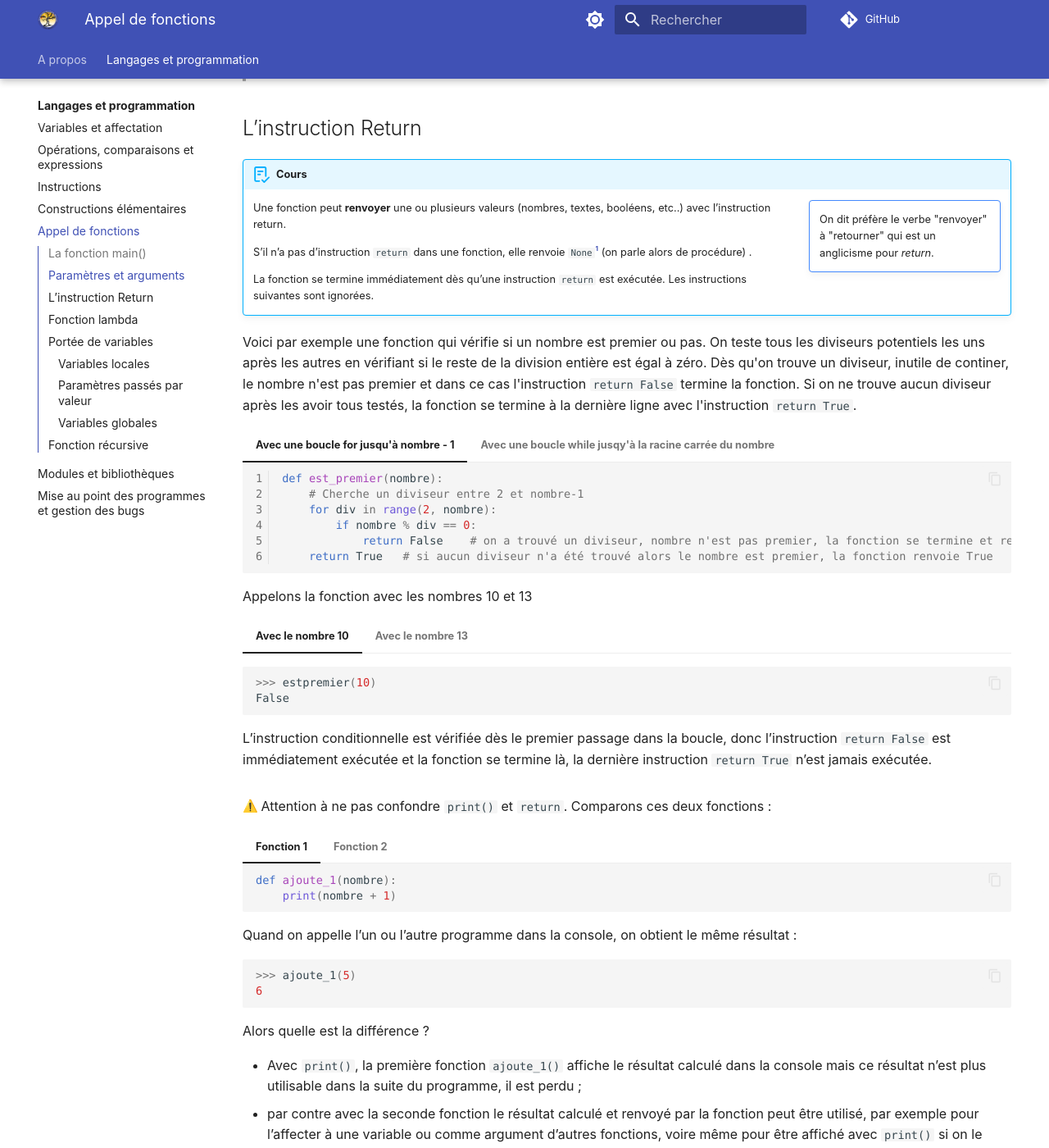
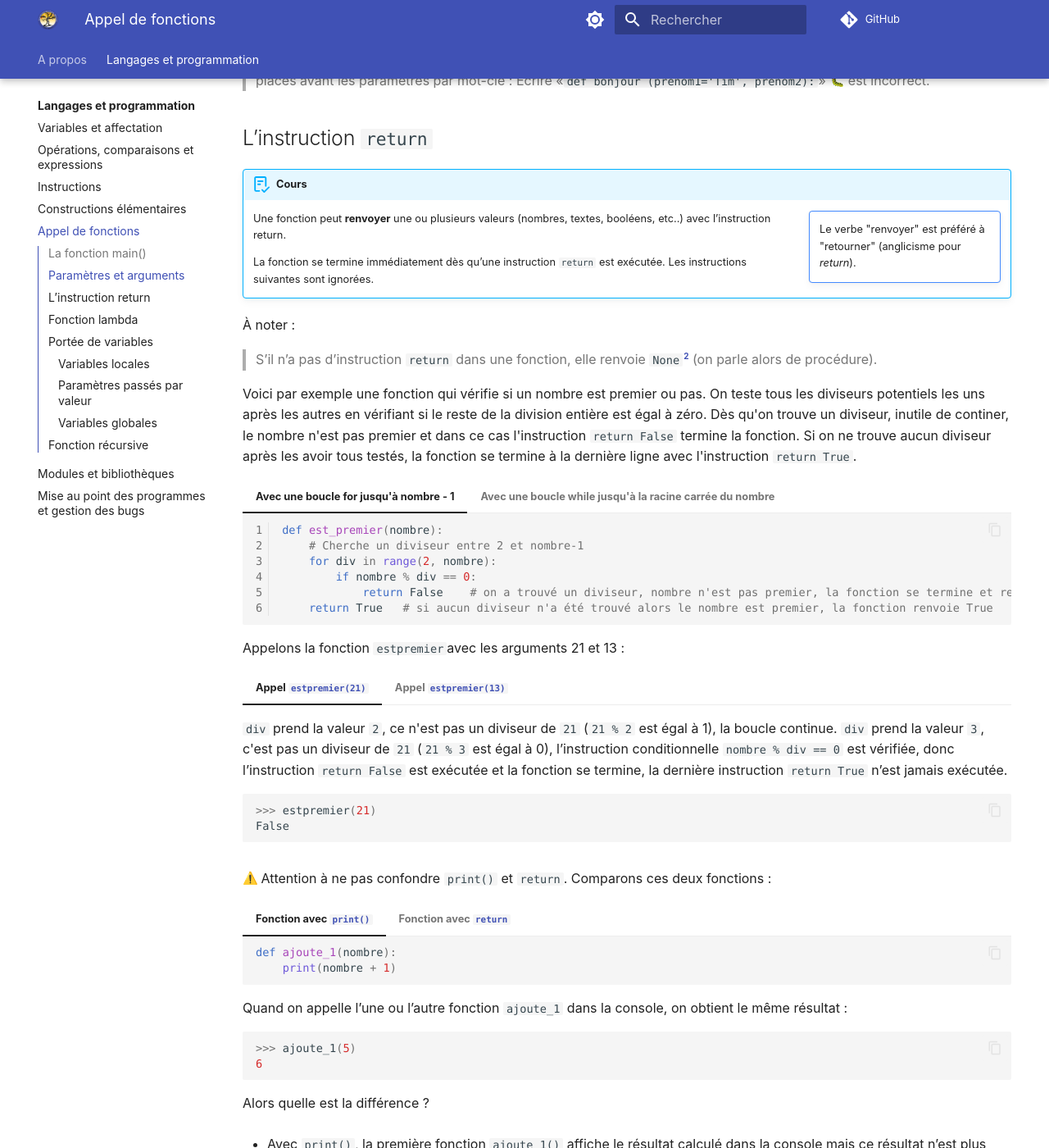
Before and after one commit to fab-perez/NSI-1, an MkDocs documentation site: the page built from docs/langages-et-programmation/5-fonctions.md, in a window 1280 px wide and 1400 px high, scrolled down 4023 px. Shown: the whole window at 82% size. Built offline with MkDocs 1.6.1 and Material for MkDocs 9.7.7, drawn with Linux system fonts in a browser that asks for light colours; emoji names are drawn with the system emoji font; comment, search, counter and statistics services are not loaded; some of the changed text lies outside the part shown.

Commit message:
Add files via upload

````diff
--- a/docs/langages-et-programmation/5-fonctions.md
+++ b/docs/langages-et-programmation/5-fonctions.md
@@ -1,6 +1,6 @@
 # Appel de fonctions
 
-Nous avons déjà utilisé des fonctions depuis le début de cette leçon, par exemple `print()` ou `len()` sont des fonctions prédéfinies par Python. Un programme utilise beaucoup de ces fonctions Python, mais il est aussi souvent très utile de créer nos propres fonctions ce qui présente de nombreux avantages :
+Nous avons déjà utilisé des fonctions depuis le début de cette leçon, par exemple `print()` ou `len()` sont des fonctions prédéfinies par Python. Un programme utilise beaucoup de ces fonctions Python, mais il est aussi souvent très utile de créer nos propres fonctions, ce qui présente de nombreux avantages :
 
 !!! note inline end ""
     Noter ici la différence avec une fonction mathématique.
@@ -75,7 +75,7 @@
     bonjour()
     ```
 
-    Ici le programme définit une fonction et l'appelle immédiatement. Quand on exécute le programme, il affiche dans la console :
+    Ici le programme définit une fonction et l'appelle immédiatement. Quand le programme est exécuté, il affiche dans la console :
     ``` py
     hello
     ```
@@ -108,7 +108,7 @@
     La fonction `bonjour` est appelée avant d'être définie.
 
 
-## La fonction main()
+## La fonction `main()`
 
 ![Fenêtre PyScripter avec la fonction main() par défaut](assets/5-fonctions-pyscripter.png){width="50%" align=right}
 
@@ -122,17 +122,18 @@
     main()
 ```
 
-En Python, comme dans la plupart des langages de programmation, il y a une fonction principale, appelée souvent `main()` qui sert de point de départ pour l'exécution d'un programme.
+En Python, comme dans la plupart des langages de programmation, il y a une fonction principale, appelée souvent `main()`. Elle sert de point de départ de l'exécution d'un programme.
 
-L'interpréteur Python exécute tout programme linéairement à partir de haut en bas, donc il n'est pas indispensable de définir cette fonction `main()` dans chaque programme, mais il est recommandé de le faire pour indiquer le point de départ pour l’exécution afin de mieux comprendre le fonctionnement du programme.
+L'interpréteur Python exécute tout programme linéairement à partir de haut en bas, donc il n'est pas indispensable de définir cette fonction `main()` dans chaque programme, mais il est recommandé de le faire afin de mieux comprendre le fonctionnement du programme.
 
 
 ##	Paramètres et arguments
 
 !!! abstract "Cours"
-    Même si dans la pratique on confond souvent les deux termes par abus de langage :
+    Même si dans la pratique les deux termes sont confondus par abus de langage, il faut faire la différence entre :
 
     - Les **paramètres** (ou paramètres formels) d'une fonction sont des noms de variables écrits entre parenthèses après le nom de la fonction qui sont utilisées par la fonction.
+
     - Les **arguments** (ou paramètres réels) sont les valeurs qui sont données aux paramètres lorsque la fonction est appelée.
 
 
@@ -183,37 +184,83 @@
 hello Tom and Tim
 ```
 
-Ici, lorsque la fonction est définie le ligne 1 par « `def bonjour(prenom1, prenom2='Tim'):` », la valeur de `prenom2` est `'Tim'` par défaut, c’est la valeur qui est utilisée par la fonction si on ne la précise pas quand on l'appelle.  `prenom2` est appelé un **paramètre par mot-clé** (en anglais *keyword argument*). Le passage d'un tel argument lors de l'appel de la fonction est **facultatif**.
+Ici, lorsque la fonction est définie le ligne 1 par « `def bonjour(prenom1, prenom2='Tim'):` », la valeur de `prenom2` est `'Tim'` par défaut, c’est la valeur qui est utilisée par la fonction si on ne la précise pas quand on l'appelle.  `prenom2` est appelé un **paramètre par mot-clé** (en anglais *keyword argument*). Le passage d'un tel argument lors de l'appel de la fonction est **facultatif**.[^5.1]
+
+[^5.1]: Nous avons déjà utilisé une fonction avec un paramètre facultatif par mot-clé avec `end=''` dans `print('hello', end='')`.
 
 Comme les paramètres positionnels, il est possible de changer l'ordre des arguments en précisant le nom du paramètre auquel ils correspondent.
 
-Voyons quelques exemples :
+
+Voyons l'exemple d'un fonction avec un paramètre positionnel (obligatoire) et deux paramètres (facultatifs):
 
 ``` py
-def bonjour(prenom1='Tom', prenom2='Tim'):
-    print('hello', prenom1, 'and', prenom2)
+def bonjour(prenom1, prenom2='Tim', prenom3='Tom'):
+    print('hello', prenom1, ',', prenom2, 'and', prenom3)
 ```
 
 === "Exemple d'appel 1"
+
+    La fonction est appelée avec trois arguments sans mot-clé, ils sont pris dans l'ordre.
+
+    ``` py
+    >>> bonjour("Paul", "Pierre", "Jean")
+    hello Paul , Pierre and Jean
+    ```
+
+
+=== "Exemple d'appel 2"
+
+    La fonction est appelée sans arguments, hors elle a un paramètre positionnel qui est obligatoire, il y a une erreur.
+
+    ``` py
+    >>> bonjour()
+    Traceback (most recent call last):
+    File "<interactive input>", line 1, in <module>
+    TypeError: bonjour() missing 1 required positional argument: 'prenom1'
+    ```
+
+=== "Exemple d'appel 3"
+
+    La fonction est appelée avec deux arguments sans mot-clé, ils sont pris dans l'ordre. Le troisième paramètre utilise la valeur par défaut.
+
     ``` py
     >>> bonjour("Paul", "Pierre")
-    hello Paul and Pierre
+    hello Paul , Pierre and Tom
     ```
-    La fonction est appelée avec deux arguments sans mot-clé, ils sont pris dans l'ordre.
 
-=== "Exemple d'appel 2"
+=== "Exemple d'appel 4"
+
+    La fonction est appelée avec deux arguments, le premier est positionnel, le second corresponant au mot-clé du troisième paramètre. Le deuxième paramètre utilise la valeur par défaut.
+
     ``` py
-    >>> bonjour(prenom2="Jack")
-    hello Tom and Jack
+    >>> bonjour("Paul", prenom3="Pierre")
+    hello Paul , Tim and Pierre
     ```
-    La fonction est appelée avec la valeur de `prenom2` qui est donnée, `prenom1` prend sa valeur par défaut.
 
-=== "Exemple d'appel 3"
+
+=== "Exemple d'appel 5"
+
+    La fonction est appelée avec deux arguments, le premier corresponant au mot-clé du troisième paramètre et le second correspond au paramètre positionnel. Il y a une erreur car les paramètres positionnels doivent être placés avant.
+
+
     ``` py
-    >>> bonjour(prenom2="Jack", prenom1="Joe")
-    hello Joe and Jack
+    >>> bonjour(prenom3="Pierre", "Paul")
+    File "<interactive input>", line 1
+    bonjour(prenom3="Pierre", "Paul")
+                                    ^
+    SyntaxError: positional argument follows keyword argument
     ```
-    La fonction est appelée avec deux arguments donnés par leur mot-clé, l'ordre n'a pas d'importance.
+
+
+
+=== "Exemple d'appel 6"
+
+    La fonction est appelée avec deux arguments, le premier corresponant au mot-clé du troisième paramètre et le second correspond au paramètre positionnel identifié par son mot-clé. Le deuxième paramètre utilise la valeur par défaut.
+
+    ``` py
+    >>> bonjour(prenom3="Pierre", prenom1="Paul")
+    hello Paul , Tim and Pierre
+    ```
 
 
 À noter :
@@ -221,19 +268,22 @@
 
 
 
-##	L’instruction Return
+##	L’instruction `return`
 
 !!! abstract "Cours"
     !!! note inline end ""
-        On dit préfère le verbe "renvoyer" à "retourner" qui est un anglicisme pour *return*.
+        Le verbe "renvoyer" est préféré à "retourner" (anglicisme pour *return*).
 
     Une fonction peut **renvoyer** une ou plusieurs valeurs (nombres, textes, booléens, etc..) avec l’instruction return.
 
-    S’il n’a pas d’instruction `return` dans une fonction, elle renvoie `None`[^5.1] (on parle alors de procédure)  .
-
     La fonction se termine immédiatement dès qu’une instruction `return` est exécutée. Les instructions suivantes sont ignorées.
 
-[^5.1]: Donc une fonction renvoie toujours quelque chose.
+
+
+À noter :
+> S’il n’a pas d’instruction `return` dans une fonction, elle renvoie `None`[^5.2] (on parle alors de procédure).
+
+[^5.2]: Donc une fonction renvoie toujours quelque chose.
 
 
 Voici par exemple une fonction qui vérifie si un nombre est premier ou pas. On teste tous les diviseurs potentiels les uns après les autres en vérifiant si le reste de la division entière est égal à zéro. Dès qu'on trouve un diviseur, inutile de continer, le nombre n'est pas premier et dans ce cas l'instruction `return False` termine la fonction. Si on ne trouve aucun diviseur après les avoir tous testés, la fonction se termine à la dernière ligne avec l'instruction `return True`.
@@ -249,54 +299,54 @@
 
     ```
 
-=== "Avec une boucle while jusqy'à la racine carrée du nombre"
+=== "Avec une boucle while jusqu'à la racine carrée du nombre"
     ``` py linenums="1"
     def est_premier(nombre):
         div = 2
         # Cherche un diviseur entre 2 et la racine carré de nombre
         while div**2 <= nombre:
             if nombre % div == 0:
-                return False    # on a trouvé un diviseur, nombre n'est pas premier, la fonction se termine et renvoie False
-            div = div + 1     # on essaye le diviseur d'après
+                return False   # on a trouvé un diviseur, nombre n'est pas premier, la fonction se termine et renvoie False
+            div = div + 1    # on essaye le diviseur d'après
         return True   # si aucun diviseur n'a été trouvé alors le nombre est premier, la fonction renvoie True
 
     ```
 
-Appelons la fonction avec les nombres 10 et 13
+Appelons la fonction `estpremier `avec les arguments 21 et 13 :
 
+=== "Appel `estpremier(21)`"
+    `div` prend la valeur `2`, ce n'est pas un diviseur de `21` (`21 % 2` est égal à 1), la boucle continue.
+    `div` prend la valeur `3`, c'est pas un diviseur de `21` (`21 % 3` est égal à 0), l’instruction conditionnelle `nombre % div == 0` est vérifiée, donc l’instruction `return False` est exécutée et la fonction se termine, la dernière instruction `return True` n’est jamais exécutée.
 
-=== "Avec le nombre 10"
     ``` py
-    >>> estpremier(10)
+    >>> estpremier(21)
     False
     ```
-    L’instruction conditionnelle est vérifiée dès le premier passage dans la boucle, donc l’instruction `return False` est immédiatement exécutée et la fonction se termine là, la dernière instruction `return True` n’est jamais exécutée.
 
-=== "Avec le nombre 13"
+=== "Appel `estpremier(13)`"
+    `div` prend les valeur `2`, `3`, etc. et aucune de ces valeurs n'est un diviseur de `13`, l’instruction conditionnelle `nombre % div == 0` n'est jamais vérifiée, la boucle se termine et la dernière instruction `return True` est exécutée, la fonction se termine.
+
     ``` py
     >>> estpremier(13)
     True
     ```
-    La fonction est appelée avec deux arguments sans mot-clé, ils sont pris dans l'ordre.
-
-
 
 :warning: Attention à ne pas confondre `print()` et `return`. Comparons ces deux fonctions :
 
-=== "Fonction 1"
+=== "Fonction avec `print()`"
     ``` py
     def ajoute_1(nombre):
         print(nombre + 1)
     ```
 
-=== "Fonction 2"
+=== "Fonction avec `return`"
     ``` py
     def ajoute_1(nombre):
         return nombre + 1
     ```
 
 
-Quand on appelle l’un ou l’autre programme dans la console, on obtient le même résultat :
+Quand on appelle l’une ou l’autre fonction `ajoute_1` dans la console, on obtient le même résultat :
 ``` py
 >>> ajoute_1(5)
 6
@@ -305,6 +355,7 @@
 Alors quelle est la différence ?
 
 - Avec `print()`, la première fonction `ajoute_1()` affiche le résultat calculé dans la console mais ce résultat n’est plus utilisable dans la suite du programme, il est perdu ;
+
 - par contre avec la seconde fonction le résultat calculé et renvoyé par la fonction peut être utilisé, par exemple pour l’affecter à une variable ou comme argument d’autres fonctions, voire même pour être affiché avec `print()` si on le souhaite.
 
 Dans le doute, de façon générale, on évite d’afficher un résultat avec `print()` dans une fonction autre que la fonction `main()` et on préfère utiliser `return`.
````
Also changed, not shown: other parts of docs/langages-et-programmation/5-fonctions.md (+2 -2 lines).
